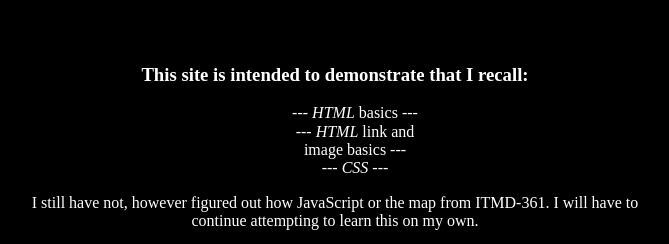
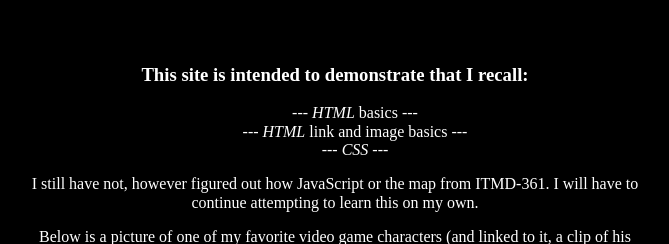
Before and after one commit to Joseph-Barron-ITMD362/lab1, a plain HTML site: page index.html in a window 1280 px wide. Shown: the top 244 px of the page, without its empty margins (305-974 px from the left). Drawn offline with nearby package versions, Linux system fonts and the light colour scheme.

Commit message:
Removal of Excess
Too many attempts, I shouldn't need that much

```diff
--- a/css/style.css
+++ b/css/style.css
@@ -21,16 +21,10 @@ p {
 }
 
 ul {
-  margin-left: auto;
-  margin-right: auto;
-  width: 50%;
   text-align: center;
 }
 
 li {
-  margin-left: auto;
-  margin-right: auto;
-  width: 50%;
   text-align: center;
   color: white;
   list-style-type: none;
```
